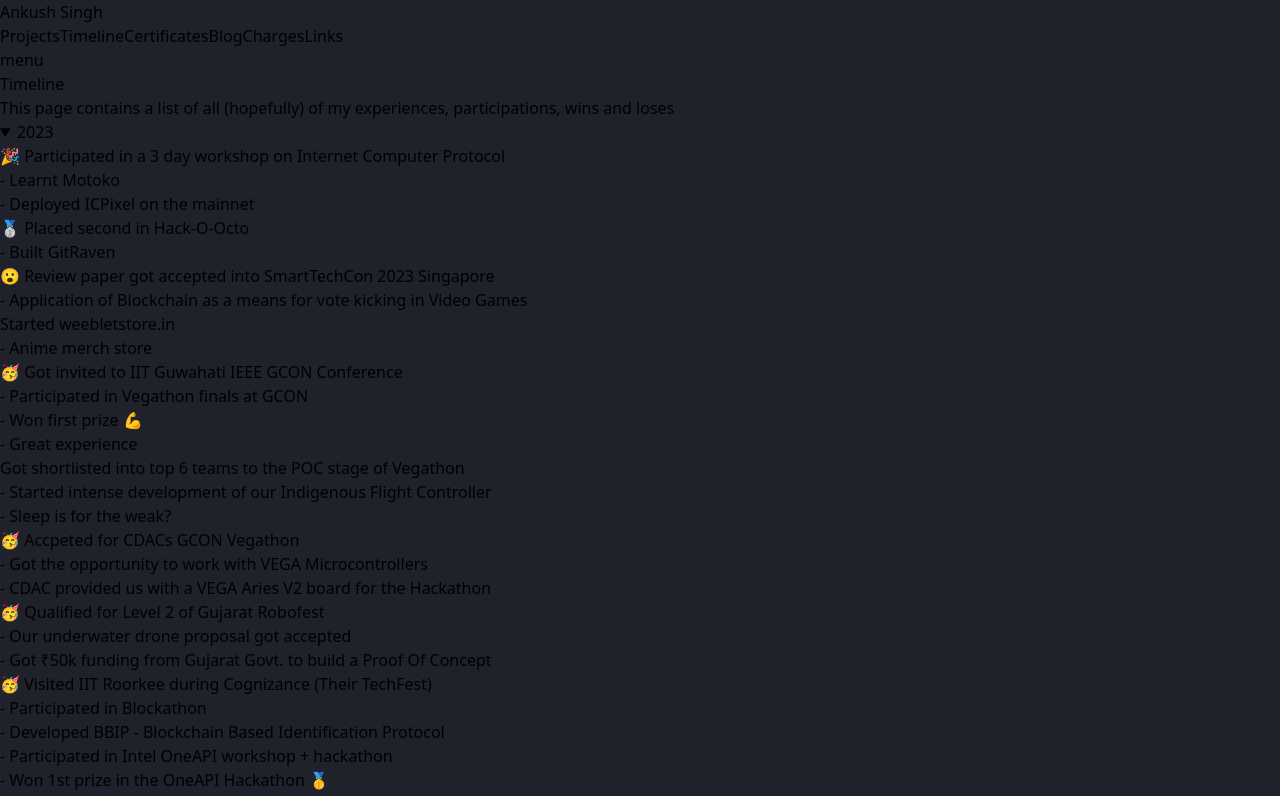
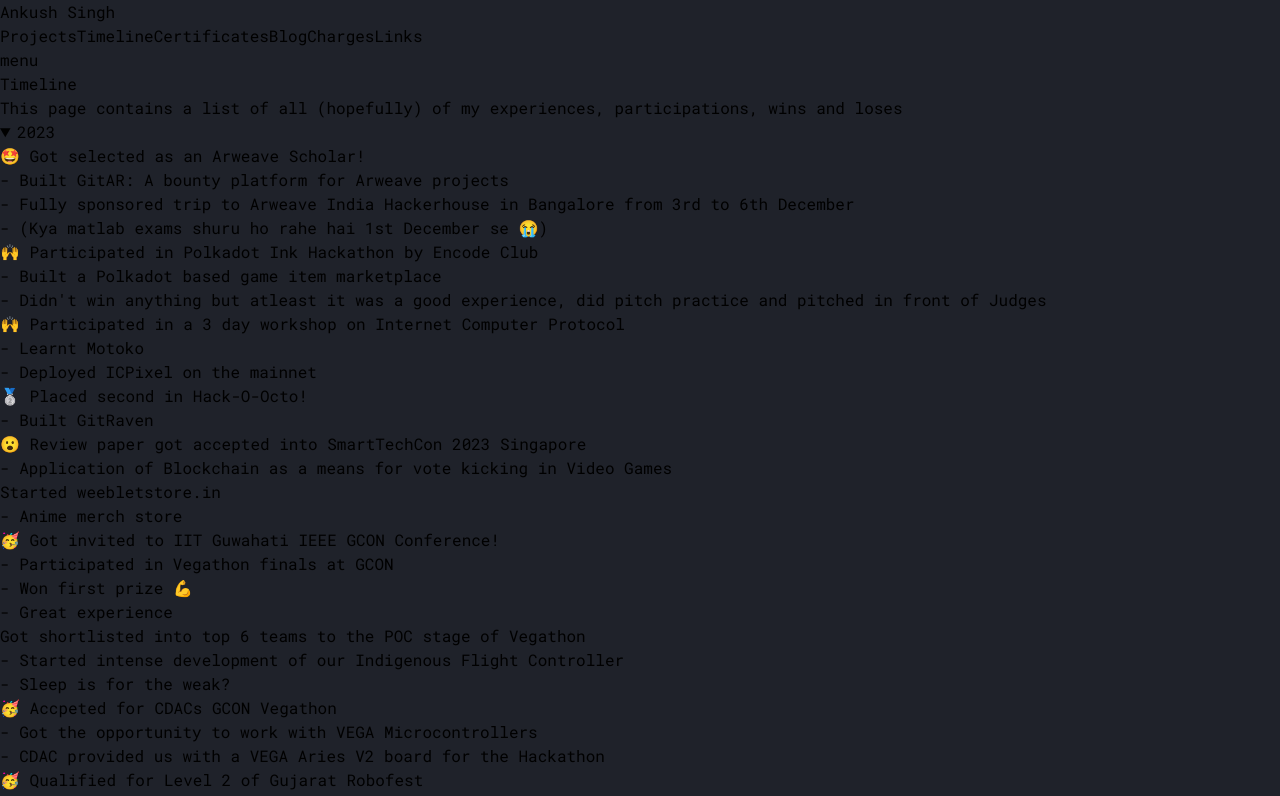
Before and after one commit to ankushKun/ankushKun.github.io, a React (Vite) app: page /timeline in a window 1280 px wide. Shown: the top 796 px of the page. Built offline with nearby package versions, Linux system fonts and the light colour scheme.

Commit message:
timeline update, hackerhouse

```diff
--- a/src/components/page.tsx
+++ b/src/components/page.tsx
@@ -1,7 +1,7 @@
 import Navbar from "./navbar"
 
 export default function Page({ children, title = "Ankush Singh" }: { children: React.ReactNode, title: string }) {
-    return <div className="bg-[#1f222a] text-white/90 min-h-screen font-mono flex items-center justify-center">
+    return <div className="bg-[#1f222a] text-white/90 min-h-screen flex items-center justify-center" style={{fontFamily:"'Roboto Mono', monospace"}}>
         <title>{title}</title>
         <div className="absolute top-0 left-0 w-screen h-screen background"></div>
         <main className="w-[95vw] min-h-[95vh] sm:min-h-[80vh] shadow-black md:max-w-[69vw] mx-auto p-10 bg-black/20 relative">
--- a/src/data/timeline.ts
+++ b/src/data/timeline.ts
@@ -3,11 +3,30 @@
     title: string,
     description: string[],
     year: number,
+    highlight?: boolean
 }
 
 const timeline: TimelineItemType[] = [
     {
-        title: "🎉 Participated in a 3 day workshop on Internet Computer Protocol",
+        title: "🤩 Got selected as an Arweave Scholar",
+        description: [
+            "Built GitAR: A bounty platform for Arweave projects",
+            "Fully sponsored trip to Arweave India Hackerhouse in Bangalore from 3rd to 6th December",
+            "(Kya matlab exams shuru ho rahe hai 1st December se 😭)"
+        ],
+        year: 2023,
+        highlight: true
+    },
+    {
+        title: "🙌 Participated in Polkadot Ink Hackathon by Encode Club",
+        description: [
+            "Built a Polkadot based game item marketplace",
+            "Didn't win anything but atleast it was a good experience, did pitch practice and pitched in front of Judges"
+        ],
+        year: 2023
+    },
+    {
+        title: "🙌 Participated in a 3 day workshop on Internet Computer Protocol",
         description: [
             "Learnt Motoko",
             "Deployed ICPixel on the mainnet"
@@ -19,7 +38,8 @@
         description: [
             "Built GitRaven"
         ],
-        year: 2023
+        year: 2023,
+        highlight: true
     },
     {
         title: "😮 Review paper got accepted into SmartTechCon 2023 Singapore",
@@ -40,7 +60,8 @@
             "Won first prize 💪",
             "Great experience"
         ],
-        year: 2023
+        year: 2023,
+        highlight: true
     },
     {
         title: "Got shortlisted into top 6 teams to the POC stage of Vegathon",
@@ -75,7 +96,8 @@
             "Won 1st prize in the OneAPI Hackathon 🥇",
             "Got ₹12k worth amazon gift card as the prize"
         ],
-        year: 2023
+        year: 2023,
+        highlight: true
     },
     {
         title: "💪 Participated in HackNSUT '23",
@@ -94,7 +116,8 @@
             "Built Smart Contracts on Concordium Blockchain",
             "Concordium track runnerup 🥈",
         ],
-        year: 2023
+        year: 2023,
+        highlight: true
     },
     {
         title: "🥳 Attended my first DevFest⌗",
@@ -108,12 +131,14 @@
             "Won 'Best educational game' track",
             "Got a one on one session with Kunal Kushwaha 🤩"
         ],
-        year: 2022
+        year: 2022,
+        highlight: true
     },
     {
         title: "🎉 Won Support-a-thon hackathon on Devpost",
         description: ["Won 'Best use of cockroachDB' track"],
-        year: 2022
+        year: 2022,
+        highlight: true
     },
     {
         title: "😲 Joined a winter internship programme",
@@ -123,12 +148,14 @@
     {
         title: "🎉 Got an Internship at PhysicsWallah",
         description: ["😳 Tech Intern lessgooooo"],
-        year: 2022
+        year: 2022,
+        highlight: true
     },
     {
         title: "🎉 Placed 2nd in Hash-It-Out Coding Competition",
         description: ["Organised by Computer Society of India"],
-        year: 2022
+        year: 2022,
+        highlight: true
     },
     {
         title: "🎉 Won the Neighbourhood Hacks 2 Hackathon",
@@ -136,7 +163,8 @@
             "Won best use of DeSo",
             "Won most creative use of DeSo"
         ],
-        year: 2022
+        year: 2022,
+        highlight: true
     },
     {
         title: "🎉 Got an Internship at OtakuKart",
--- a/src/index.css
+++ b/src/index.css
@@ -1,3 +1,5 @@
+@import url('https://fonts.googleapis.com/css2?family=Roboto+Mono:ital,wght@0,100;0,200;0,300;0,400;0,500;0,600;0,700;1,100;1,200;1,300;1,400;1,500;1,600;1,700&display=swap');
+
 @tailwind base;
 @tailwind components;
 @tailwind utilities;
--- a/src/pages/timeline.tsx
+++ b/src/pages/timeline.tsx
@@ -27,7 +27,7 @@
                         {
                             yearWiseTimeline[year as unknown as number].map((item: TimelineItemType, __: number) => {
                                 return <div key={__} className="my-4 bg-black/20 p-2">
-                                    <div className="font-bold text-lg">{item.title}</div>
+                                    <div className={`text-xl ${item.highlight ? "text-green-300 font-medium" : ""}`}>{item.title}{item.highlight&&"!"}</div>
                                     <div className="pl-9 pt-2">
                                         {
                                             item.description.map((desc: string, ___: number) => {
```
